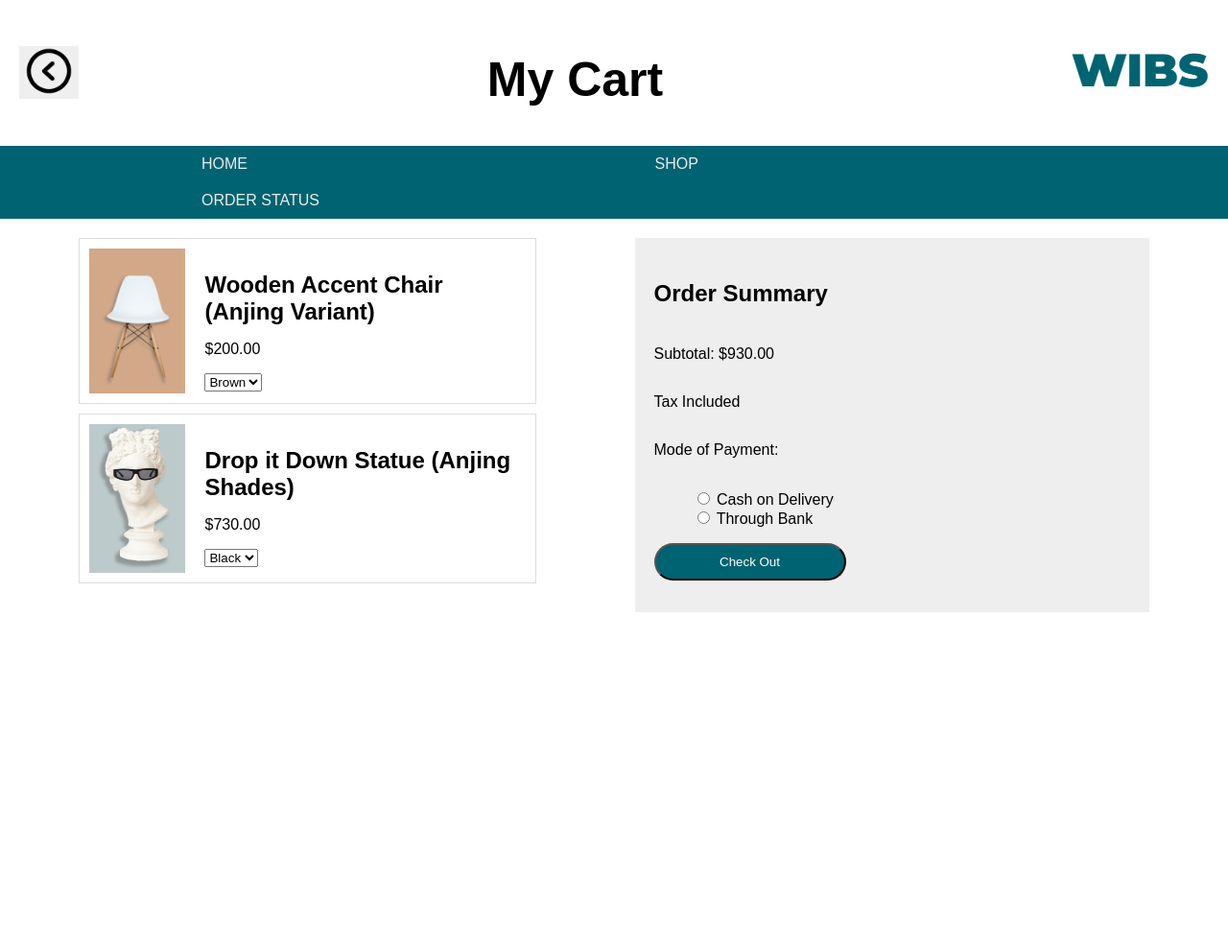
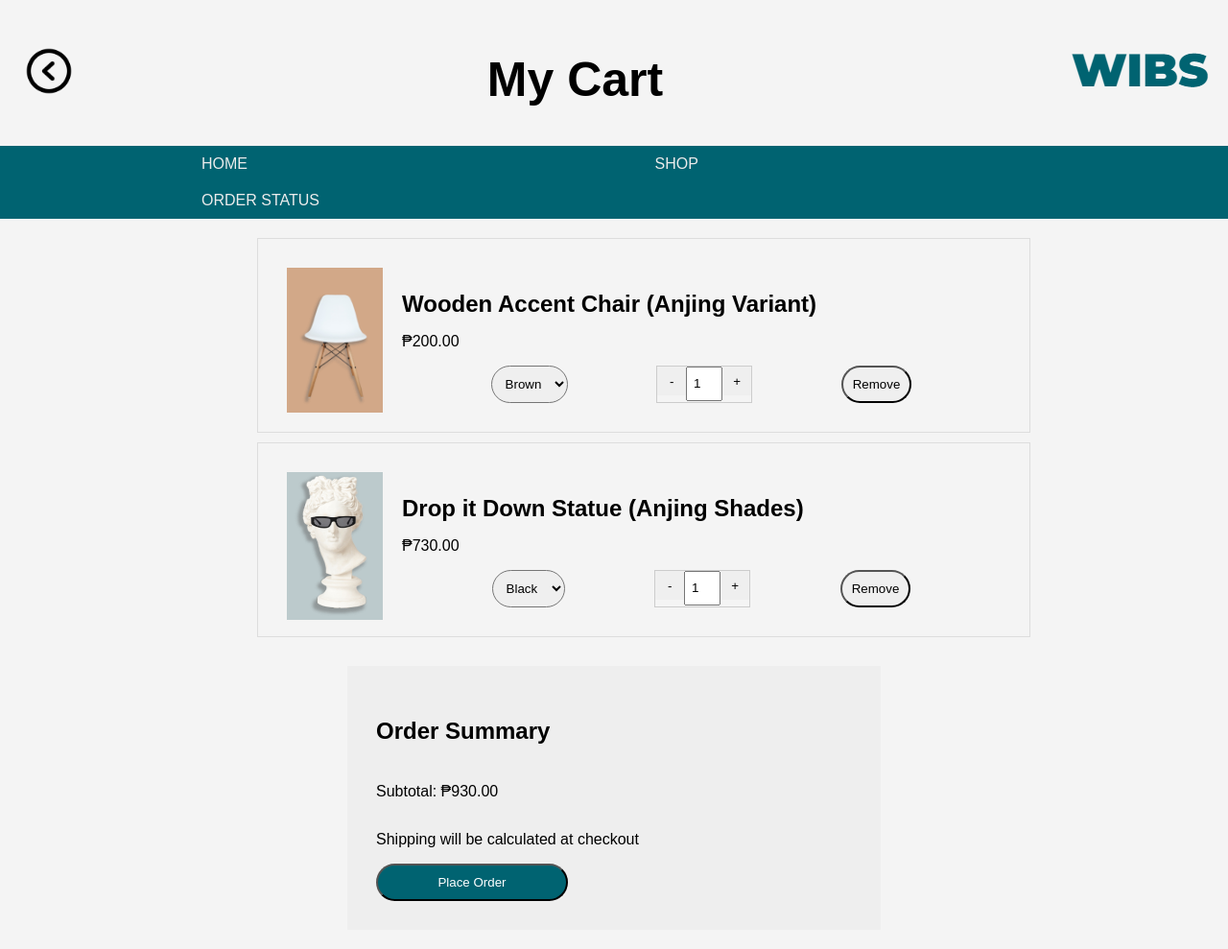
Before and after one commit to PUP-BSIT/project-wibs, a PHP site: page /cart.html in a window 1280 px wide. Shown: the whole page at 96% size. Before the commit the page ends 638 px from the top, so only its background shows below. Run offline with PHP 8.4, Linux system fonts and the light colour scheme.

Commit message:
update changes

```diff
--- a/cart/cart.css
+++ b/cart/cart.css
@@ -1,7 +1,7 @@
 body {
-    font-family: sans-serif;
+    font-family: 'Arial', sans-serif;
+    background: #f4f4f4;
     margin: 0;
-    padding: 0;
 }
 
 .header {
@@ -12,7 +12,8 @@ body {
 }
 
 .header .back-button button {
-    border: hidden;
+    border: none;
+    background: none;
 }
 
 .header .back-button button img{
@@ -51,16 +52,17 @@ h1 {
 .main {
     padding: 20px;
     display: flex;
-    flex-direction: row;
-    justify-content: space-around;
+    flex-direction: column;
+    justify-content: center;
+    align-items: center;
 }
 
 .cart-items {
-    display: flex;
     flex-wrap: wrap;
     margin-bottom: 20px;
     flex-direction: column;
-    max-width: 50%;
+    max-width: 60%;
+    min-width: 60%;
 }
 
 .cart-items .item {
@@ -68,6 +70,7 @@ h1 {
     padding: 10px;
     border: 1px solid #ddd;
     margin-bottom: 10px;
+    padding: 30px;
 }
 
 .cart-items .item img {
@@ -95,9 +98,50 @@ h1 {
     margin-bottom: 5px;
 }
 
+.buttons {
+    display: flex;
+    justify-content: space-evenly;
+}
+
+.cart-items .item .item-info .buttons .color-selector select {
+    padding: 10px;
+    border-radius: 30px;
+}
+
+.quantity-selector {
+    display: flex;
+    border: 1px solid #ccc;
+    width: fit-content;
+}
+
+.quantity-selector button {
+    border: none;
+    width: 30px;
+    height: 30px;
+    line-height: 30px;
+    text-align: center;
+    cursor: pointer;
+}
+
+.quantity-selector button:active {
+    background-color: #f0f0f0;
+}
+
+.quantity-selector .quantity-input {
+    width: 30px;
+    height: 30px;
+    text-align: center;
+    line-height: 30px;
+}
+
+.cart-items .item .item-info .buttons .remove-button button {
+    padding: 10px;
+    border-radius: 30px;
+}
+
 .order-summary {
     background-color: #eee;
-    padding: 20px;
+    padding: 30px;
     display: flex;
     flex-direction: column;
     max-width: 50%;
--- a/cart/cart.html
+++ b/cart/cart.html
@@ -24,8 +24,8 @@
       <li><a href="#">ORDER STATUS</a></li>
     </ul>
   </div>
+
   <div class="main">
-
   <div class="cart-items">
     <div class="item">
         <div class="item-image1">
@@ -33,13 +33,26 @@
         </div>
       <div class="item-info">
         <h3>Wooden Accent Chair (Anjing Variant)</h3>
-        <p>$200.00</p>
+        <p>₱200.00</p>
+        <div class="buttons">
+          <div class="color-selector">
             <select name="color">
               <option value="brown">Brown</option>
               <option value="gray">Gray</option>
               <option value="white">White</option>
             </select>
           </div>
+          <div class="quantity-selector">
+            <button class="minus">-</button>
+            <input type="number" class="quantity-input" value="1" readonly>
+            <button class="plus">+</button>
+          </div>
+          <div class="remove-button">
+            <button type="button">Remove</button>
+          </div>
+        </div>
+        </div>
+
     </div>
     <div class="item">
         <div class="item-image2">
@@ -47,32 +60,33 @@
         </div>
       <div class="item-info">
         <h3>Drop it Down Statue (Anjing Shades)</h3>
-        <p>$730.00</p>
+        <p>₱730.00</p>
+        <div class="buttons">
+          <div class="color-selector">
             <select name="color">
               <option value="black">Black</option>
               <option value="gold">Gold</option>
               <option value="silver">Silver</option>
             </select>
           </div>
+          <div class="quantity-selector">
+            <button class="minus">-</button>
+            <input type="number" class="quantity-input" value="1" readonly>
+            <button class="plus">+</button>
+          </div>
+          <div class="remove-button">
+            <button type="button">Remove</button>
+          </div>
+        </div>
+      </div>
     </div>
   </div>
   <div class="order-summary">
     <div class="order-form">
         <h3>Order Summary</h3>
-        <p>Subtotal: $930.00</p>
-        <p>Tax Included</p>
-        <p>Mode of Payment:</p>
-        <ul>
-          <li><input type="radio"
-                name="payment"
-                value="cash-on-delivery">
-                Cash on Delivery</li>
-          <li><input type="radio"
-                name="payment"
-                value="bank">
-                Through Bank</li>
-        </ul>
-        <button type="submit">Check Out</button>
+        <p>Subtotal: ₱930.00</p>
+        <p>Shipping will be calculated at checkout</p>
+        <button type="submit">Place Order</button>
     </div>
   </div>
 </div>
```
Also changed, not shown: order details/status.html (added, +61 -0 lines), order details/view.css (added, +114 -0 lines), status.html (deleted, +0 -47 lines), view.css (deleted, +0 -109 lines), order details/back_button.png (added), order details/logo.png (added). Lines whose indentation alone changed are shown as unchanged.
